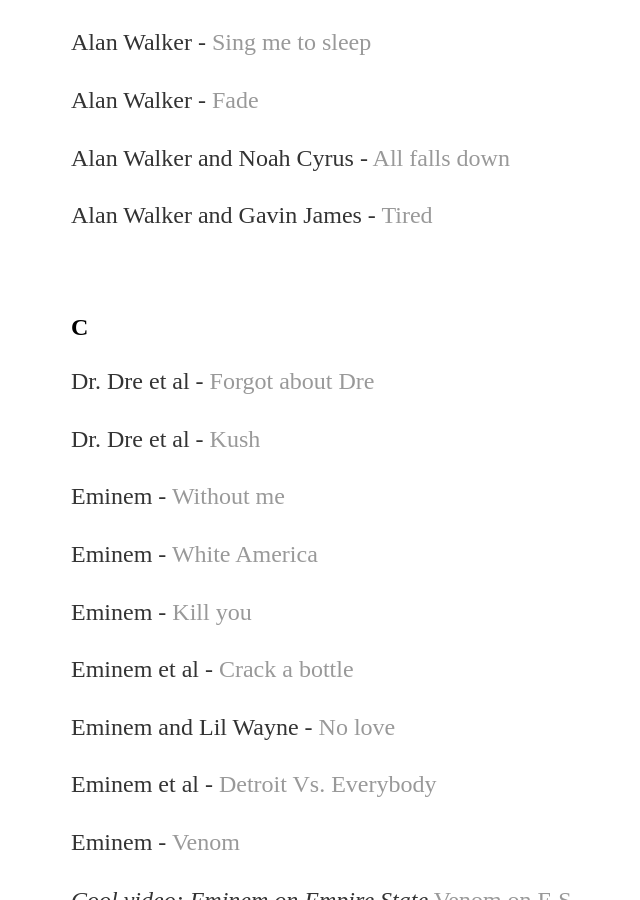
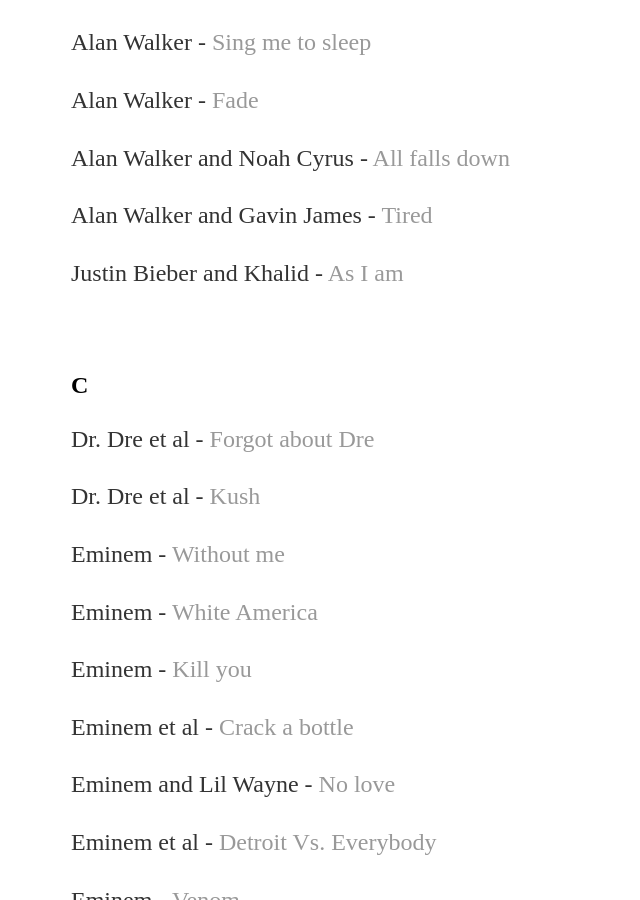
Before and after one commit to yjkweon24/yjkweon24.github.io, a Jekyll site: the page built from _posts/2018-10-23-songs-that-i-love.md, in a window 1280 px wide and 900 px high, scrolled down 7044 px. Shown: the whole window, without its empty margins (121-761 px from the left). Built offline with Jekyll 4.4.1, drawn with Linux system fonts in a browser that asks for light colours.

Commit message:
Update 2018-10-23-songs-that-i-love.md

```diff
--- a/_posts/2018-10-23-songs-that-i-love.md
+++ b/_posts/2018-10-23-songs-that-i-love.md
@@ -243,6 +243,8 @@
 
 Alan Walker and Gavin James - [Tired](https://www.youtube.com/watch?v=g4hGRvs6HHU&ab_channel=AlanWalker)
 
+Justin Bieber and Khalid - [As I am](https://www.youtube.com/watch?v=33Uh-uNb5Oc&ab_channel=JustinBieberVEVO)
+
 <br>
 
 ## C
```
